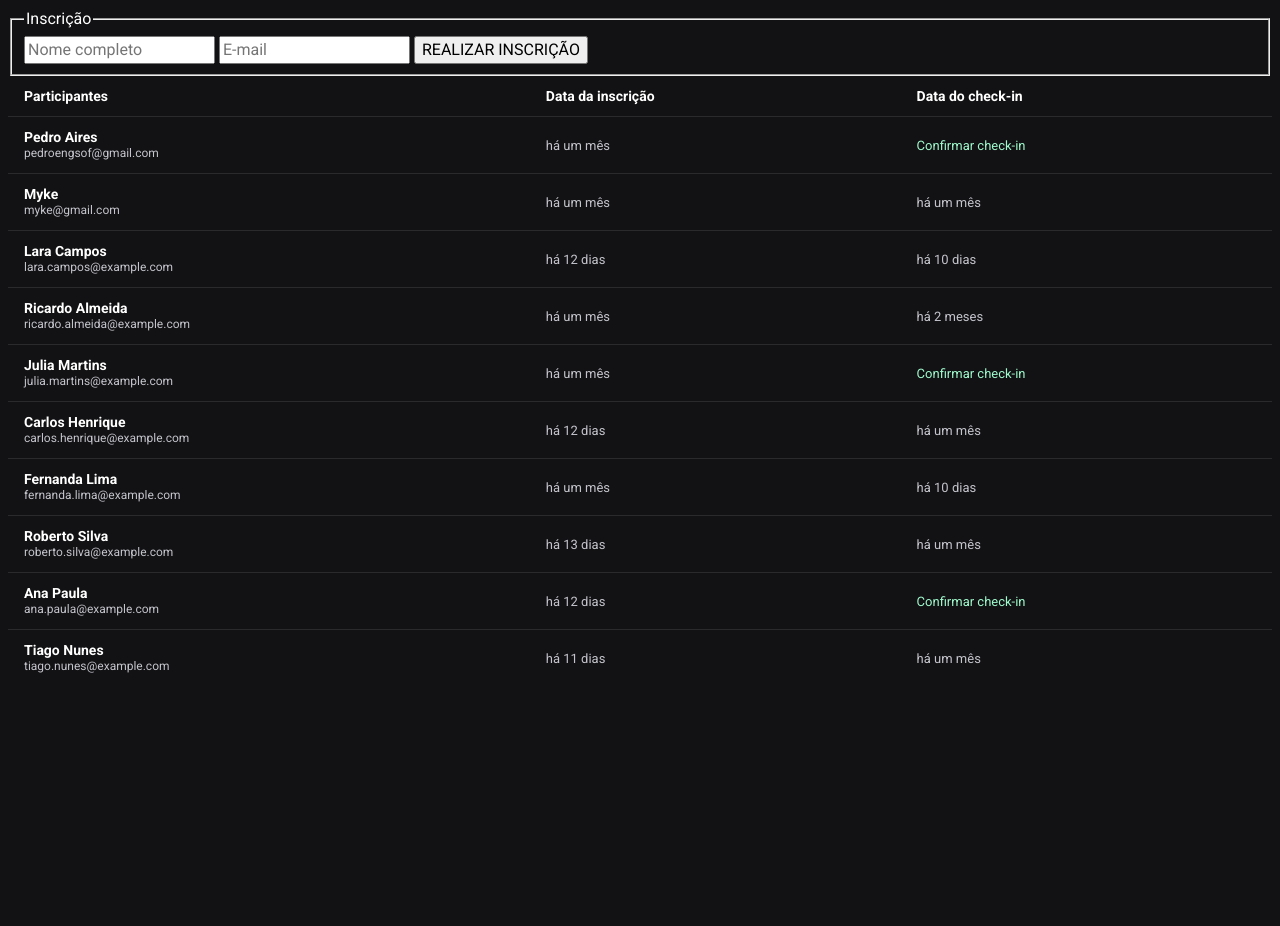
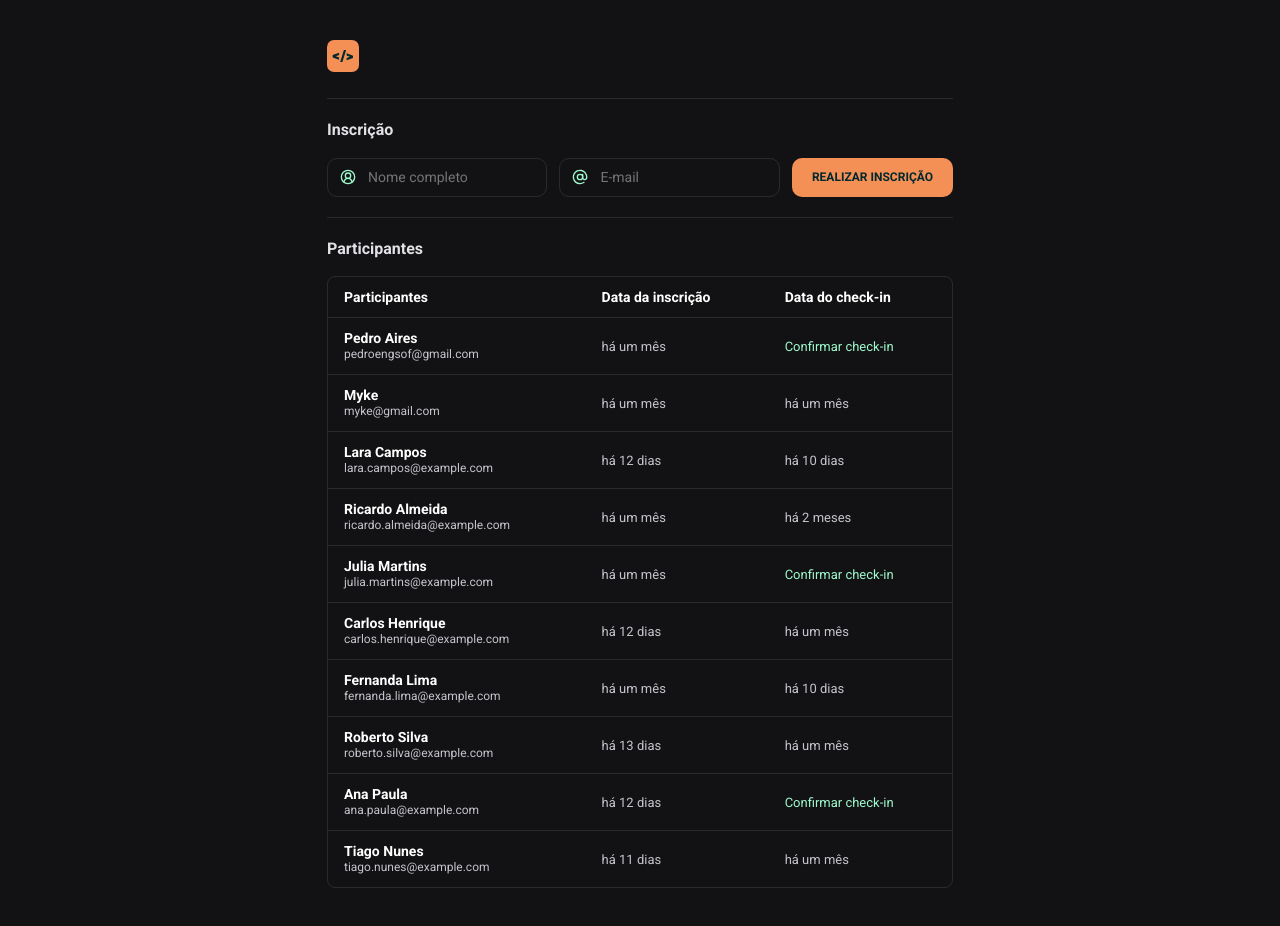
Before and after one commit to pedroairees/pass.in, a plain HTML site: page index.html in a window 1280 px wide. Before the commit the page ends 800 px from the top, so only its background shows below. Drawn offline with nearby package versions, Linux system fonts and the light colour scheme.

Commit message:
finalizando

```diff
--- a/index.html
+++ b/index.html
@@ -7,6 +7,8 @@
     <meta name="viewport" content="width=device-width, initial-scale=1.0">
     <title>pass.in</title>
     <link rel="stylesheet" href="./style.css">
+    <link rel="icon" href="./logo.svg" type="image/x-icon">
+    <link rel="shortcut icon" href="./logo.svg" type="image/x-icon">
     <script src="./main.js" defer></script>
     <!-- bibliotecas de hora do js - dayjs -->
     <script src="https://cdn.jsdelivr.net/npm/dayjs@1/dayjs.min.js"></script>
@@ -18,19 +20,32 @@
 </head>
 <body>
 
+    <div class="container">
+        <header>
+            <img src="./logo.svg" alt="pass.in">
+        </header>
 
         <form onsubmit="adicionarParticipante(event)">
             <fieldset>
                 <legend>Inscrição</legend>
 
                 <div>
+                    <div class="input-wrapper">
+                        <img src="./icon-nome.svg" alt="desenho logo nome">
                         <input type="text" placeholder="Nome completo" name="nome" required>
+                    </div>
+                    <div class="input-wrapper">
+                        <img src="./icon-email.svg" alt="desenho logo e-mail">
                         <input type="email" placeholder="E-mail" name="email" required>
+                    </div>
                     <button>REALIZAR INSCRIÇÃO</button>
                 </div>
             </fieldset>
         </form>
 
+        <section class="lista-participantes">
+            <h2>Participantes</h2>
+            <div>
                 <table width="100%">
                     <thead style="text-align: left;">
                         <tr>
@@ -44,6 +59,10 @@
                         <!-- está sendo aplicada no javascript -->
                     </tbody>
                 </table>
+            </div>
+        </section>
+
+    </div>
 
 </body>
 </html>
--- a/style.css
+++ b/style.css
@@ -1,5 +1,11 @@
+*{
+    padding: 0;
+    margin: 0;
+    box-sizing: border-box;
+}
+
 :root{
-    font-size: 62,5%;
+    --border-color: 1px solid #ffffff1a;
 }
 
 body, table, input, button{
@@ -12,6 +18,98 @@ body, table, input, button{
 body{
     background-color: #121214;
     color: #fff;
+}
+
+.container{
+    max-width: 690px;
+    margin: 0 auto;
+    padding: 20px 32px;
+}
+
+header{
+    padding: 20px 0;
+}
+
+form{
+    border: var(--border-color);
+    border-inline: none;
+    padding: 20px 0;
+}
+
+fieldset > div{
+    display: flex;
+    gap: 12px;
+}
+
+.input-wrapper{
+    flex: 1;
+
+    display: flex;
+    align-items: center;
+    gap: 12px;
+
+    border: var(--border-color);
+    border-radius: 10px;
+
+    padding: 8px 12px;
+
+    font-family: 'Roboto', sans-serif;
+    font-weight: 400;
+    font-size: 14px;
+    line-height: 150%;
+    color: #C4C4CC;
+
+    transition: border .5s;
+}
+
+.input-wrapper:hover {
+    border: 1.5px solid #F48F56;
+}
+
+input{
+    all: unset;
+}
+
+fieldset button{
+    width: fit-content;
+    border: 0;
+    background: #F48F56;
+    border-radius: 10px;
+    padding: 7px 20px;
+
+    font-weight: 700;
+    font-size: 12px;
+    font-weight: 24px;
+    font-family: 'Roboto', sans-serif;
+    color: #00292E;
+
+    transition: background .5s;
+}
+
+fieldset legend, section h2{
+    font-weight: 700;
+    font-size: 16px;
+    line-height: 140%;
+    font-family: 'roboto', sans-serif;
+    color: #E1E1E6;
+    padding-bottom: 16px;
+}
+
+fieldset button:hover{
+    background: #f57932;
+}
+
+.lista-participantes{
+    padding: 20px 0;
+}
+
+.lista-participantes > div{
+    border: var(--border-color);
+    border-radius: 8px;
+}
+
+fieldset{
+    border: none;
 }
 
 table{
@@ -29,7 +127,7 @@ tbody td{
 }
 
 tbody td{
-    border-top: 1px solid #ffffff1a;
+    border-top: var(--border-color);
     font-size: 13px;
     line-height: 15px;
     color: #c4c4cc;
```
Also changed, not shown: icon-email.svg (added), icon-nome.svg (added), logo.svg (added). Lines whose indentation alone changed are shown as unchanged.
